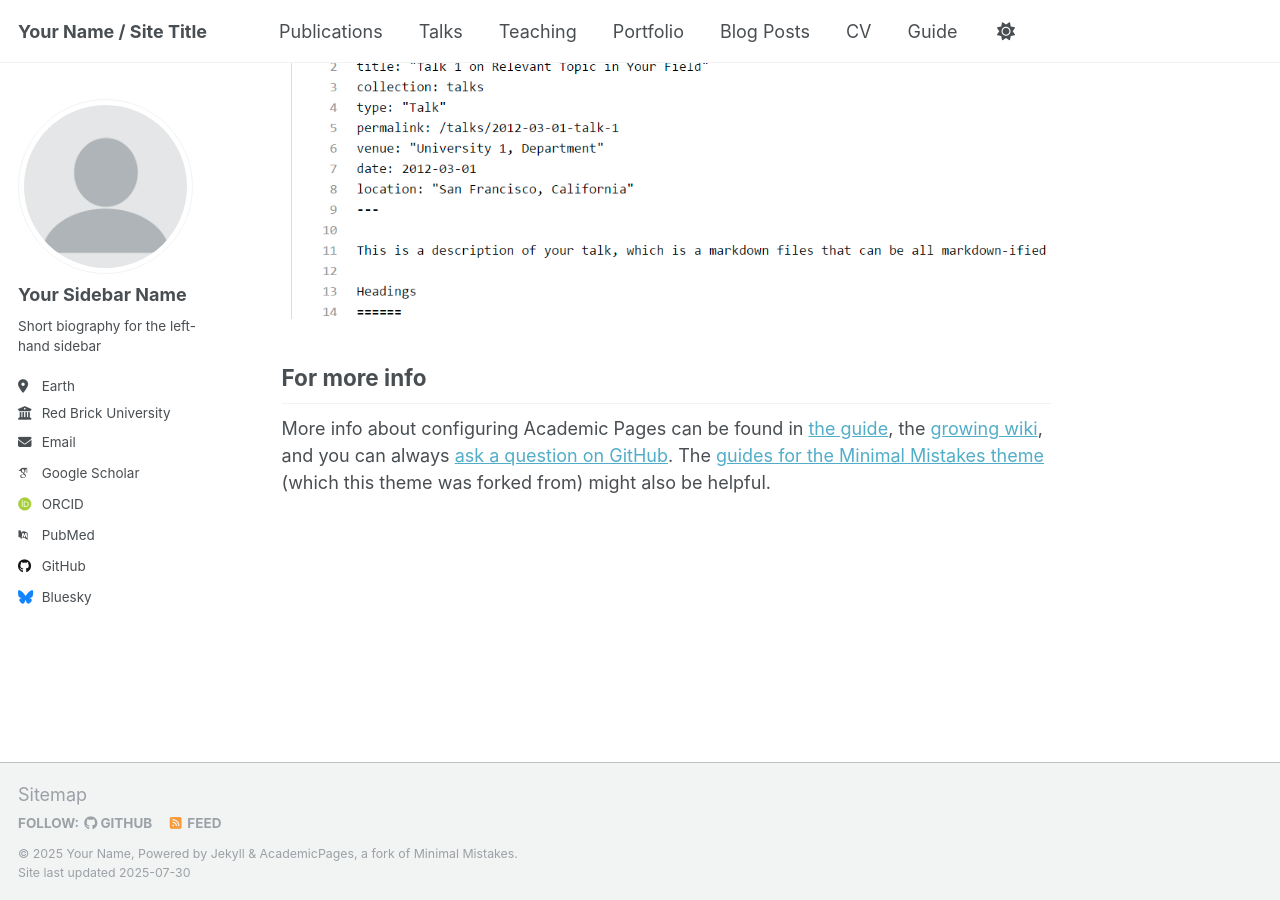
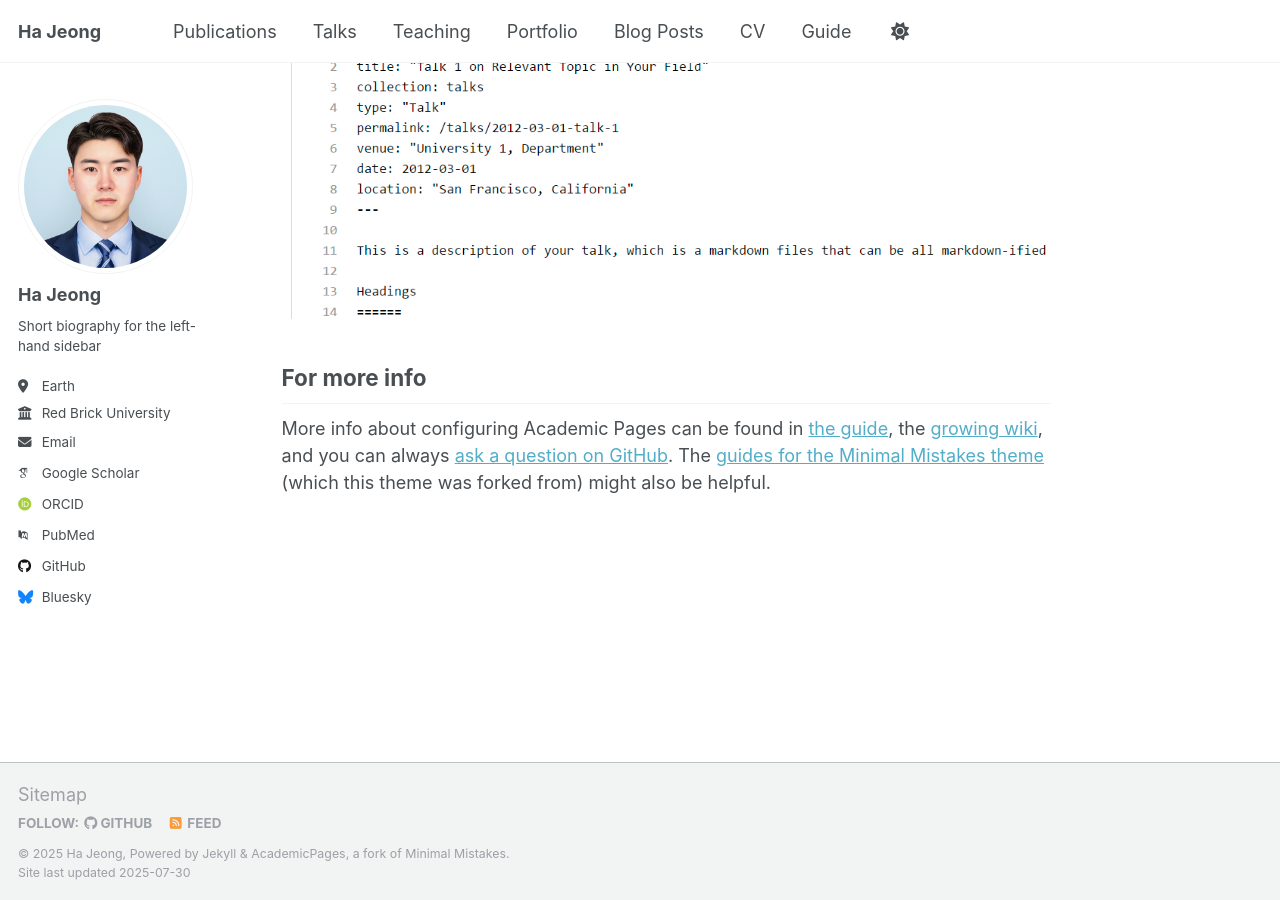
Before and after one commit to hajeeong/hajeeong.github.io, a Jekyll site: the page built from _pages/about.md, in a window 1280 px wide and 900 px high, scrolled down 2880 px. Built offline with Jekyll 4.4.1, drawn with Linux system fonts in a browser that asks for light colours; some web fonts are replaced; a script that is not in the unit is left out.

Commit message:
Name change

```diff
--- a/_config.yml
+++ b/_config.yml
@@ -9,9 +9,9 @@
 # Basic Site Settings
 locale                   : "en-US"
 site_theme               : "default"
-title                    : "Your Name / Site Title"
+title                    : "Ha Jeong"
 title_separator          : "-"
-name                     : &name "Your Name"
+name                     : &name "Ha Jeong"
 description              : &description "personal description"
 url                      : https://academicpages.github.io # the base hostname & protocol for your site e.g. "https://[your GitHub username].github.io" or if you already have some other page hosted on Github then use "https://[your GitHub username].github.io/[Your Repo Name]"
 baseurl                  : "" # the subpath of your site, e.g. "/blog"
@@ -22,8 +22,8 @@ repository               : "academicpages/academicpages.github.io"
 #               Additional customization can be done by editing /_includes/author-profile.html
 author:
   # Biographic information
-  avatar           : "profile.png"
-  name             : "Your Sidebar Name"
+  avatar           : "profile.JPG"
+  name             : "Ha Jeong"
   pronouns         : # example: "she/her"
   bio              : "Short biography for the left-hand sidebar"
   location         : "Earth"
```
Also changed, not shown: images/profile.JPG (added).
